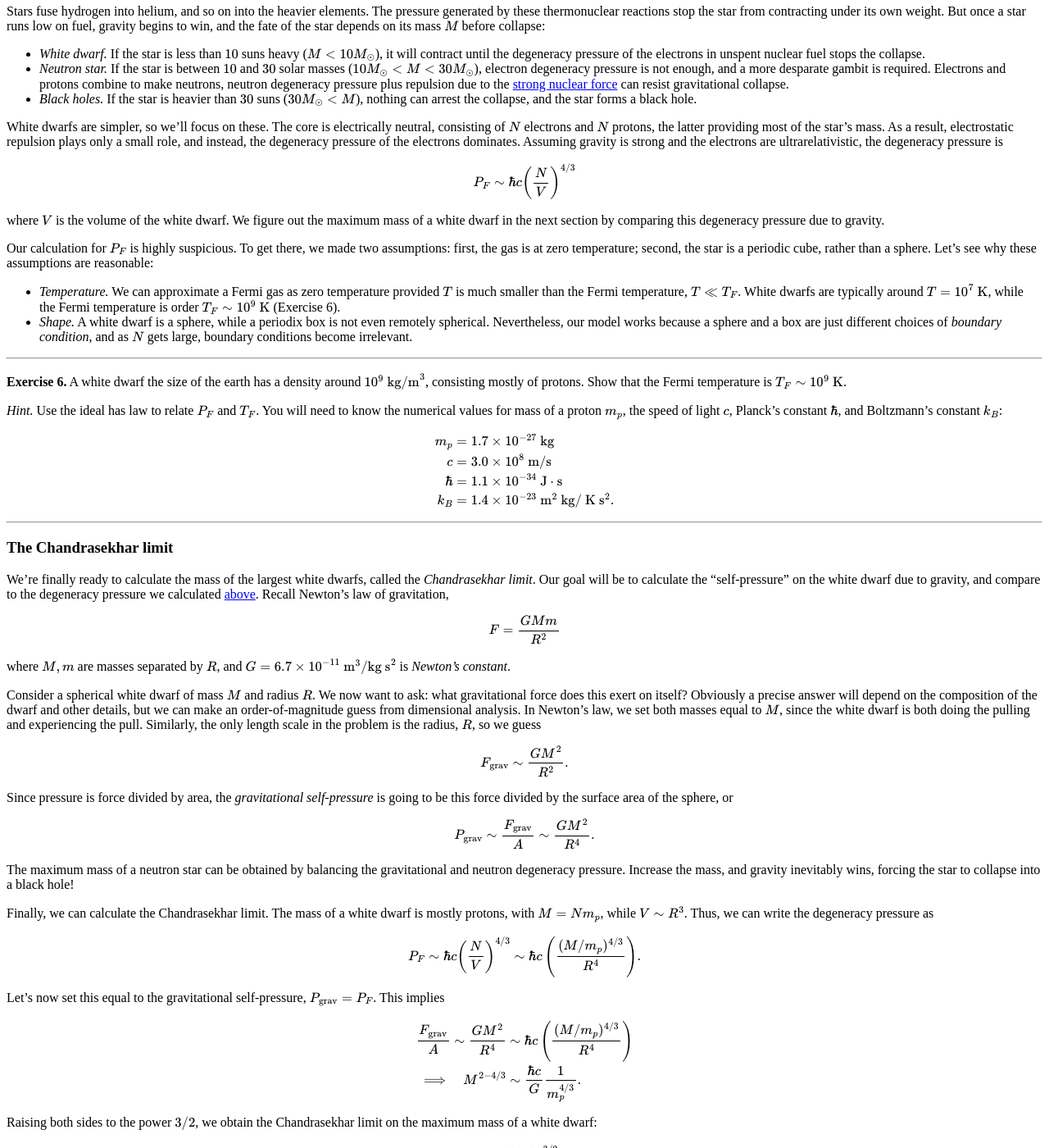
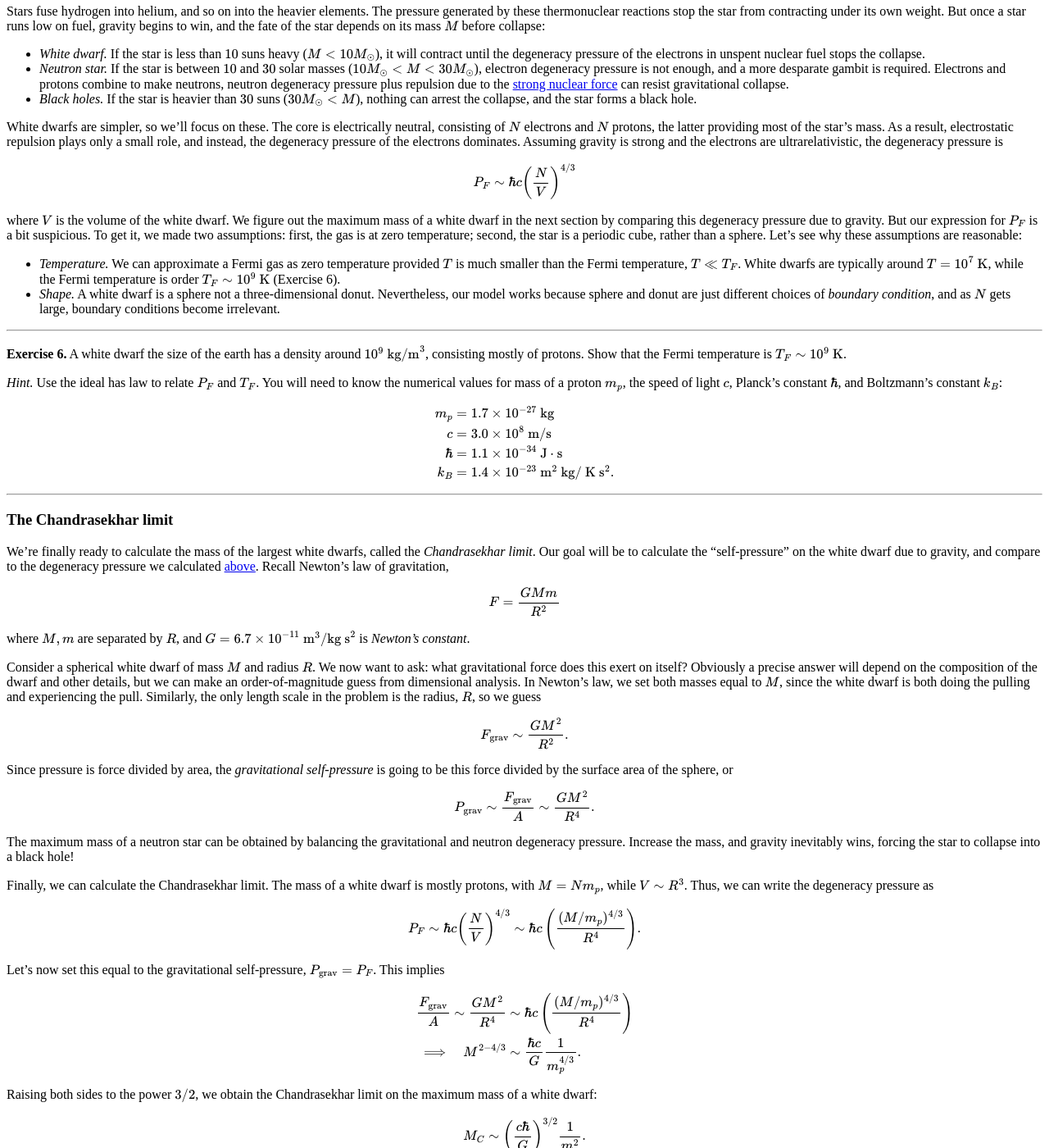
Before and after one commit to hapax/hapax.github.io, a Jekyll site: the page built from assets/chandra.md, in a window 1280 px wide and 1400 px high, scrolled down 6372 px. Shown: the whole window at 82% size. Built offline with Jekyll 4.4.1, drawn with Linux system fonts in a browser that asks for light colours; our own code applies the rules of GitHub Pages for plain Markdown files; formulas are drawn with MathJax 3; a script that is not in the unit is left out.

Commit message:
Update chandra.md

```diff
--- a/assets/chandra.md
+++ b/assets/chandra.md
@@ -619,9 +619,8 @@ $$
 where $V$ is the volume of the white dwarf.
 We figure out the maximum mass of a white dwarf in the next section by
 comparing this degeneracy pressure due to gravity.
-
-Our calculation for $P_F$ is highly suspicious.
-To get there, we made two assumptions: first, the gas is at zero
+But our expression for $P_F$ is a bit suspicious.
+To get it, we made two assumptions: first, the gas is at zero
 temperature; second, the star is a periodic cube, rather than a
 sphere.
 Let's see why these assumptions are reasonable:
@@ -630,10 +629,10 @@ Let's see why these assumptions are reasonable:
   T_F$.
   White dwarfs are typically around $T = 10^7 \text{ K}$, while the
   Fermi temperature is order $T_F \sim 10^9 \text{ K}$ (Exercise 6).
-- *Shape.* A white dwarf is a sphere, while a periodix box is not even
-  remotely spherical. Nevertheless, our model works because a sphere
-  and a box are just different choices of *boundary condition*, and as
-  $N$ gets large, boundary conditions become irrelevant.
+- *Shape.* A white dwarf is a sphere not a three-dimensional
+  donut. Nevertheless, our model works because sphere and donut are
+  just different choices of *boundary condition*, and as $N$ gets
+  large, boundary conditions become irrelevant.
 
 ---
 
@@ -669,7 +668,7 @@ $$
 F = \frac{GMm}{R^2}
 $$
 
-where $M,m$ are masses separated by $R$, and $G = 6.7\times 10^{-11} \text{ m}^3/\text{kg s}^2$ is *Newton's constant*.
+where $M,m$ are separated by $R$, and $G = 6.7\times 10^{-11} \text{ m}^3/\text{kg s}^2$ is *Newton's constant*.
 
 Consider a spherical white dwarf of mass $M$ and radius $R$.
 We now want to ask: what gravitational force does this exert on
```
